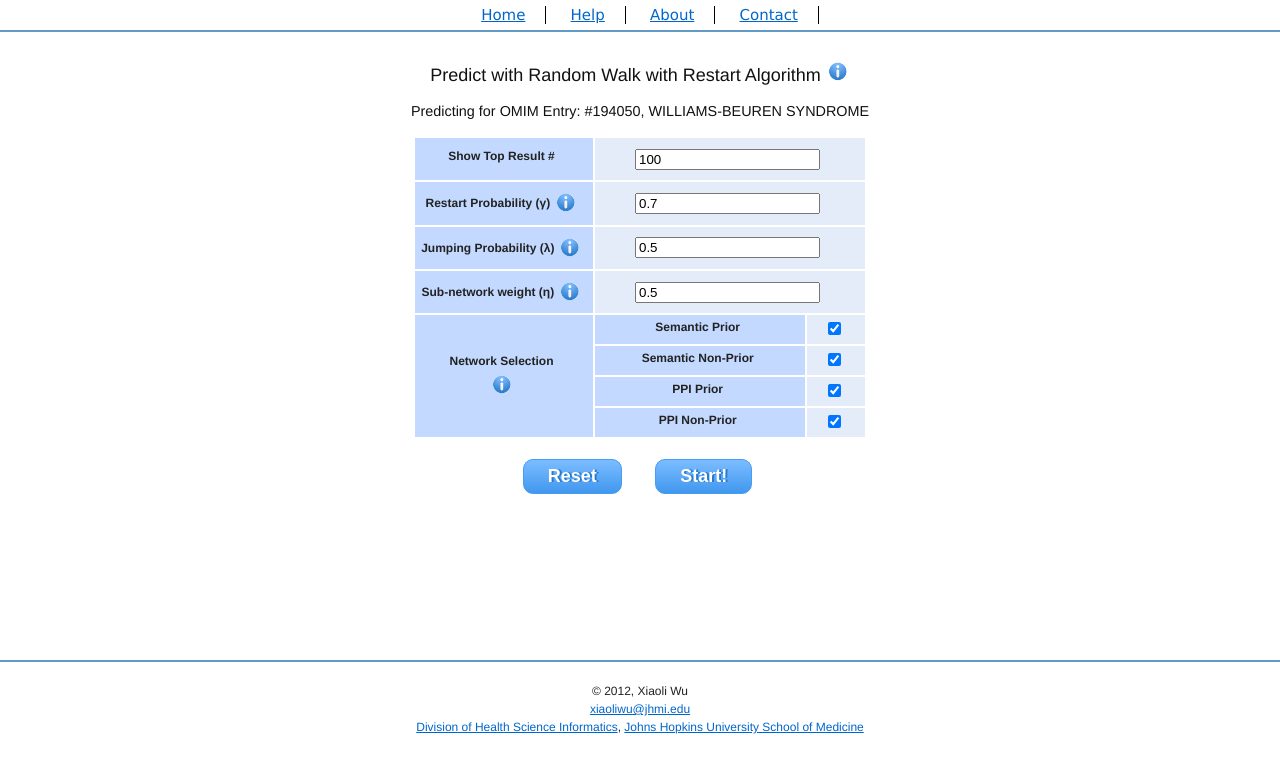
After one commit to xraywu/MEbGDP, a Rails app: page /predictions/parameter?omim_id=194050 in a window 1280 px wide. The commit adds this page. Shown: the top 773 px of the page. Run offline with Rails 7, Linux system fonts and the light colour scheme; data comes from the database, SQL or seed files in the repository; parts of the project's set-up code (start-up, migrations or seed data) failed here and were passed over; some libraries are stand-ins or nearby versions.

Commit message:
Form validation built

```diff
--- a/app/assets/stylesheets/application.css
+++ b/app/assets/stylesheets/application.css
@@ -144,7 +144,6 @@ border-radius: 10px;
 	background: #c3d9ff;
 	border-right: 2px white solid;
 	border-bottom: 2px white solid;
-	padding: auto;
 }
 
 
--- a/app/assets/stylesheets/blueprint/screen.css
+++ b/app/assets/stylesheets/blueprint/screen.css
@@ -84,7 +84,7 @@ fieldset {padding:0 1.4em 1.4em 1.4em;margin:0 0 1.5em 0;border:1px solid #ccc;}
 legend {font-weight:bold;font-size:1.2em;margin-top:-0.2em;margin-bottom:1em;}
 fieldset, #IE8#HACK {padding-top:1.4em;}
 legend, #IE8#HACK {margin-top:0;margin-bottom:0;}
-input[type=text], input[type=password], input[type=url], input[type=email], input.text, input.title, textarea {background-color:#fff;border:1px solid #bbb;color:#000;}
+/* input[type=text], input[type=password], input[type=url], input[type=email], input.text, input.title, textarea {background-color:#fff;border:1px solid #bbb;color:#000;} */
 input[type=text]:focus, input[type=password]:focus, input[type=url]:focus, input[type=email]:focus, input.text:focus, input.title:focus, textarea:focus {border-color:#666;}
 select {background-color:#fff;border-width:1px;border-style:solid;}
 input[type=text], input[type=password], input[type=url], input[type=email], input.text, input.title, textarea, select {margin:0.5em 0;}
--- /dev/null
+++ b/app/controllers/predictions_controller.rb
@@ -0,0 +1,18 @@
+class PredictionsController < ApplicationController
+
+  def parameter
+    @disease = Disease.find_by_omim_id(params[:omim_id])
+    @prediction = Prediction.new
+  end
+
+  def predict
+    @prediction = Prediction.new(params[:prediction])
+    if @prediction.valid?
+      # TODO send message here
+    else
+      @disease = Disease.find_by_omim_id(params[:prediction][:omim_id])
+      render :action => 'parameter'
+    end
+  end
+
+end
--- /dev/null
+++ b/app/models/prediction.rb
@@ -0,0 +1,26 @@
+class Prediction
+  include ActiveModel::Validations
+  include ActiveModel::Conversion
+  extend ActiveModel::Naming
+
+  attr_accessor :omim_id, :top_results, :lambda, :eta, :gamma, :network
+
+  validates :omim_id, :presence => true, :numericality => { :greater_than => 0, :only_integer => true }
+  validates :top_results, :presence => true, :numericality => { :greater_than => 0, :less_than => 5000, :only_integer => true }
+  validates :lambda, :presence => true, :numericality => { :greater_than => 0, :less_than => 1 }
+  validates :eta, :presence => true, :numericality => { :greater_than => 0, :less_than => 1 }
+  validates :gamma, :presence => true, :numericality => { :greater_than => 0, :less_than => 1 }
+  validates :network, :presence => { :message => "to be used should be selected!" }
+
+
+  def initialize(attributes = {})
+    attributes.each do |name, value|
+      send("#{name}=", value)
+    end
+  end
+
+  def persisted?
+    false
+  end
+
+end
--- a/app/views/diseases/_search_result.html.erb
+++ b/app/views/diseases/_search_result.html.erb
@@ -18,7 +18,7 @@
 					<%= link_to "OMIM Entry", omim_link(disease.omim_id), :target => "_blank" %>
 				</td>
 				<td>
-					<%= link_to "Start Prediction", { :controller => "prediction",
+					<%= link_to "Start Prediction", { :controller => "predictions",
 													:action => "parameter",
 													:omim_id => disease.omim_id } %>
 				</td>
--- /dev/null
+++ b/app/views/predictions/_parameter_form.html.erb
@@ -0,0 +1,69 @@
+<%= form_for @prediction, :url => { :action => "predict" }, :method => "get" do |f| %>
+
+  <%= render 'shared/error_messages'%>
+
+  <%=f.text_field :omim_id, :value => @disease.omim_id, :type => "hidden" %>
+  <table class="field-table">
+	<col /><col /><col />
+	<tr>
+  		<td class="label"><%= f.label :top_results, "Show Top Result # " %></td>
+  		<td class="input" colspan="2"><%= f.text_field :top_results, :value => "100" %></td>
+  	</tr>
+
+  	<tr>
+  		<td class="label">
+  			<%= f.label :gamma, "Restart Probability (γ) " %>
+  			<%= image_tag("infoButton.png", :size => "24x24", :class => "field-infobutton", :data => { :url => tips_gamma_path }) %>
+		</td>
+  		<td class="input" colspan="2"><%= f.text_field :gamma, :value => "0.7" %></td>
+  	</tr>
+
+  	<tr>
+  		<td class="label">
+  			<%= f.label :lambda, "Jumping Probability (λ) " %>
+  			<%= image_tag("infoButton.png", :size => "24x24", :class => "field-infobutton", :data => { :url => tips_lambda_path }) %>
+  		</td>
+  		<td class="input" colspan="2"><%= f.text_field :lambda, :value=> "0.5" %></td>
+  	</tr>
+
+  	<tr>
+  		<td class="label">
+  			<%= f.label :eta, "Sub-network weight (η) " %>
+  			<%= image_tag("infoButton.png", :size => "24x24", :class => "field-infobutton", :data => { :url => tips_eta_path }) %>
+  		</td>
+  		<td class="input" colspan="2"><%= f.text_field :eta, :value => "0.5" %></td>
+  	</tr>
+
+  	<tr>
+  		<td class="label" rowspan="4">
+  			<%= f.label :network, "Network Selection " %><br />
+  			<%= image_tag("infoButton.png", :size => "24x24", :class => "field-infobutton", :data => { :url => tips_net_selection_path }) %>
+  		</td>
+
+		<td class="label"><%= label_tag "semantic_prior", "Semantic Prior " %></td>
+  		<td class="input"><%= f.check_box "network", {:multiple => true, :checked => true}, "seman_prior", nil %></td>
+  	</tr>
+
+  	<tr>
+  		<td class="label"><%= label_tag "semantic_nprior", "Semantic Non-Prior " %></td>
+		<td class="input"><%= f.check_box "network", {:multiple => true, :checked => true}, "seman_nprior", nil %></td>
+  	</tr>
+  	<tr>
+  		<td class="label"><%= label_tag "ppi_prior", "PPI Prior " %></td>
+		<td class="input"><%= f.check_box "network", {:multiple => true, :checked => true}, "ppi_prior", nil %></td>
+  	</tr>
+  	<tr>
+  		<td class="label"><%= label_tag "ppi_nprior", "PPI Non-Prior " %></td>
+  		<td class="input"><%= f.check_box "network", {:multiple => true, :checked => true}, "ppi_nprior", nil %></td>
+  	</tr>
+
+  	<tr>
+  		<td class="submit" colspan="3">
+  			<%= f.submit "Reset",  :type => "reset", :class => "go-button" %>
+  			&nbsp;&nbsp;&nbsp;&nbsp;&nbsp;&nbsp;&nbsp;&nbsp;
+  			<%= f.submit "Start!", :class => "go-button"%>
+  		</td>
+  	</tr>
+
+  </table>
+<% end %>
--- /dev/null
+++ b/app/views/predictions/parameter.html.erb
@@ -0,0 +1,17 @@
+<h3>
+	Predict with Random Walk with Restart Algorithm
+	<%= link_to image_tag("infoButton.png", :size => "24x24",
+											:class => "field-infobutton",
+											:data => { :url => tips_rwrh_path }),
+											"http://bioinformatics.oxfordjournals.org/content/26/9/1219.short",
+											:target => "_blank" %>
+</h3>
+
+
+<h4>
+	Predicting for OMIM Entry: <%= "##{@disease.omim_id}, #{@disease.disease_name}" %>
+</h4>
+
+<%= render 'parameter_form'%>
+
+<%= render 'shared/enableTipScript'%>
--- /dev/null
+++ b/app/views/predictions/predict.html.erb
@@ -0,0 +1 @@
+<%= params[:prediction][:network]%>
--- /dev/null
+++ b/app/views/shared/_error_messages.html.erb
@@ -0,0 +1,11 @@
+<% if @prediction.errors.any? %>
+	<div id="error_explanation">
+		<h2><%= pluralize(@prediction.errors.count, "error") %>
+			prohited this prediction to be started:</h2>
+		<ul>
+			<% @prediction.errors.full_messages.each do |msg| %>
+				<li><%= msg %></li>
+			<% end %>
+		</ul>
+	</div>
+<% end %>
--- a/config/locales/en.yml
+++ b/config/locales/en.yml
@@ -2,4 +2,6 @@
 # See https://github.com/svenfuchs/rails-i18n/tree/master/rails%2Flocale for starting points.
 
 en:
-  hello: "Hello world"
+    attributes:
+        prediction:
+            gamma: "Restart Probability"
--- a/config/routes.rb
+++ b/config/routes.rb
@@ -6,8 +6,8 @@ MEbGDP::Application.routes.draw do
   get "tips/eta"
   get "tips/net_selection"
 
-  get "prediction/parameter"
-  get "prediction/predict"
+  get "predictions/parameter"
+  get "predictions/predict"
 
   get "diseases/search"
 
```
Also changed, not shown: other parts of app/assets/stylesheets/application.css (+47 -0 lines), app/assets/javascripts/application.js (+5 -5 lines), config/initializers/client_side_validations.rb (added, +13 -0 lines), Gemfile, Gemfile.lock.
